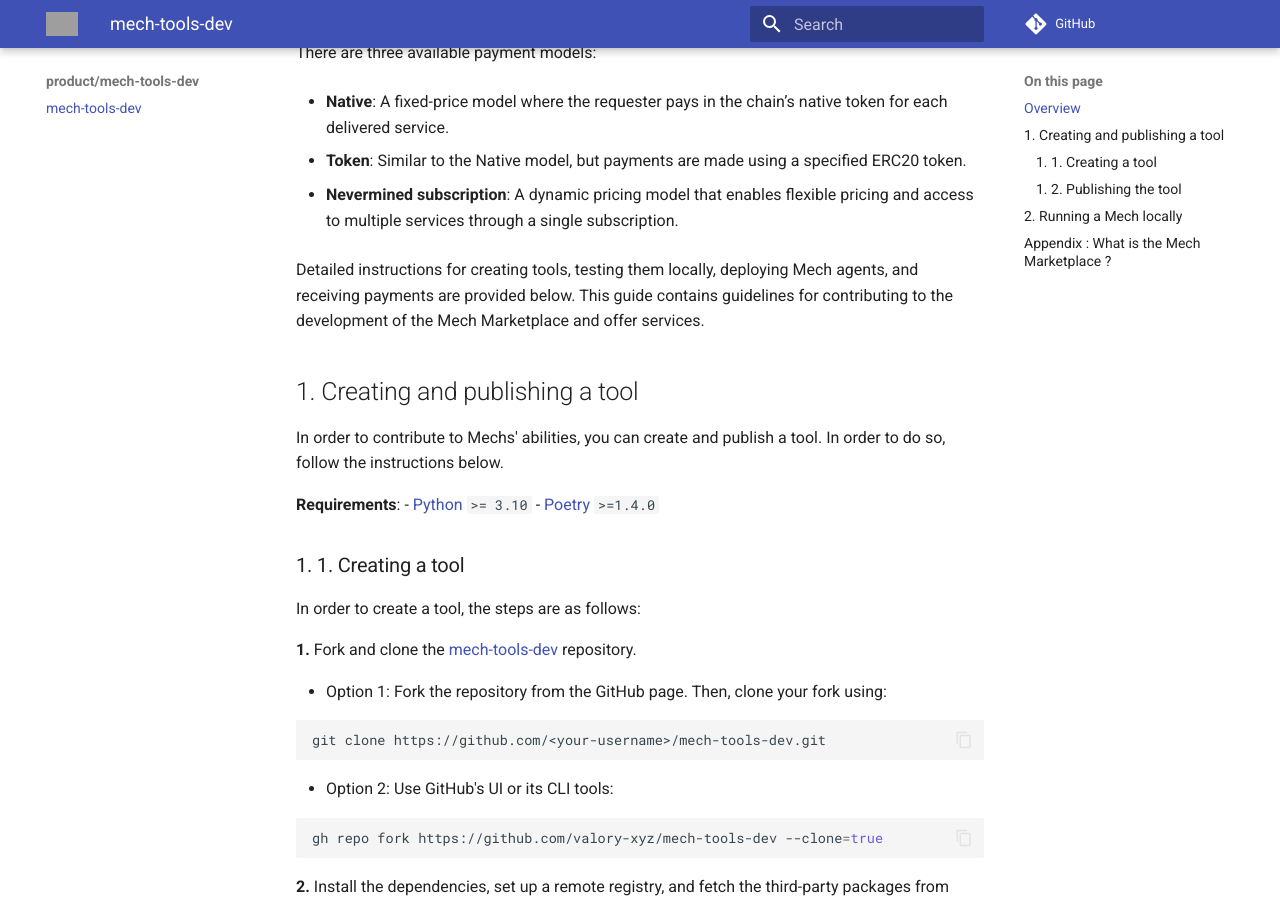
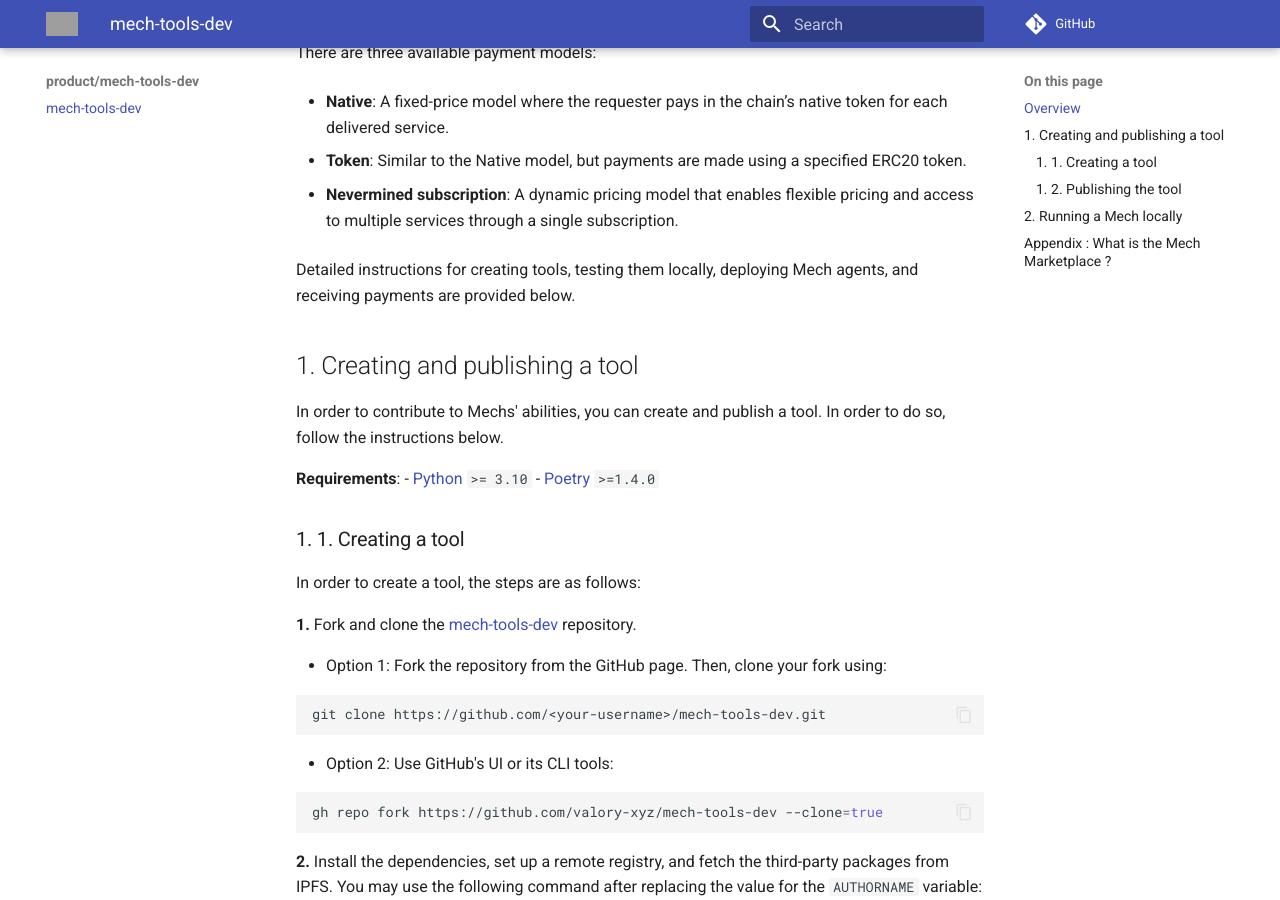
Before and after one commit to valory-xyz/mech-tools-dev, an MkDocs documentation site: the page built from docs/index.md, in a window 1280 px wide and 900 px high, scrolled down 511 px. Built offline with MkDocs 1.6.1 and Material for MkDocs 9.7.7, drawn with Linux system fonts in a browser that asks for light colours; comment, search, counter and statistics services are not loaded; some of the changed lines change nothing that is shown; grey boxes are pictures that could not be loaded.

Commit message:
docs: remove unnecessary parts

```diff
--- a/docs/index.md
+++ b/docs/index.md
@@ -17,7 +17,6 @@
 - **Nevermined subscription**: A dynamic pricing model that enables flexible pricing and access to multiple services through a single subscription.
 
 Detailed instructions for creating tools, testing them locally, deploying Mech agents, and receiving payments are provided below.
-This guide contains guidelines for contributing to the development of the Mech Marketplace and offer services.
 
 ## 1. Creating and publishing a tool
 
@@ -213,91 +212,6 @@
 
 In order to deploy a Mech agent, register it on the Mech Marketplace and run it locally in order to test your tools, you can use the [quickstart](https://github.com/valory-xyz/quickstart/blob/main/README.md).
 
-<!-- Alternatively, you can follow the instructions below.
-
-### 2.1 Creating a Mech service
-
-To create the service, go to the [Olas Registry](https://registry.olas.network/gnosis/services) webpage.
-
-**1.** Select the appropriate network and connect your wallet.
-
-**2.** Click the **"Mint"** button to begin service creation.
-
-**3.** Fill in the service creation form as follows:
-
-- Click **"Prefill address"** to automatically populate the **owner address** field.
-  Ensure this address has sufficient funds for deploying the service.
-
-- For the **metadata hash**, click **"Generate Hash & File"**.
-  You should use the hash found in the `packages/packages.json` file of the [mech-predict repository](https://github.com/valory-xyz/mech-tools-dev/), under the key starting with `service/valory/mech/`.
-
-- Select the appropriate prefix and paste the remaining part of the key into the field.
-  For example, if the full key is `service/valory/mech/0.1.0`, then the version is `0.1.0`.
-
-- For the **Agent ID**, follow the instructions provided in the interface. (You can use Agent ID = `9` for testing purposes.)
-
-- Set **Number of Slots** to the number of agents the service will use (we suggest `1` for testing).
-
-- For **Agent bond cost**, enter a small value such as `1000000000000000` GörliWei (= 0.001 GörliETH).
-
-- For **Threshold** to `1` for testing.
-
-Once all fields are filled, click **"Submit"**.
-
-**4.** Click the **"Services"** tab. Your newly created service will appear as the most recent entry. Click **"View"** to inspect it.
-
-**5.** Complete the following three steps in order:
-
-- **Step 1**: Click **"Activate Registration"**.
-
-- **Step 2**: In the **"Agent Instance Addresses"** field, enter one address per agent (these must be distinct from the owner address), then click **"Register Agents"**.
-
-- **Step 3**: Choose a **service multisig** and click **"Submit"**.
-
-**6.** Your service is now deployed.
-
-You will see the address of the associated safe (multisig) contract — keep this address, as it is required for running the Mech.
-
-### 2.2 Registering the service on the Mech Marketplace
-
-In order to register your service on the Mech Marketplace, follow the instructions below.
-
-**1.** Find [here](https://github.com/valory-xyz/ai-registry-mech/blob/v0.4.0/docs/configuration.json) the address of MechMarketPlaceProxy for the chosen network.
-
-**2.** Using the scan of the chosen network, trigger the function `create` of this contract with the following inputs (in order):
-
-- The service id.
-- The Mech Factory address for the selected network and payment model. To find the correct address, refer to the [configuration file](https://github.com/valory-xyz/ai-registry-mech/blob/v0.4.0/docs/configuration.json). Search for the address that matches the chosen payment model:
-
-    - For Native, look for the MechFactoryFixedPriceNative address.
-
-    - For Token: MechFactoryFixedPriceToken address.
-
-    - For Nevermined, find MechFactoryNvmSubscriptionNative.
-
-- The maximum price of the Mech (also called maxDeliveryRate), converted to Wei. In order to do this, first multiply
-the price in xDAI by 10^18. For instance, for a price of 1 xDAI, this
-is equal to 10^18. Then Use [ABI Hashex Encoder](https://abi.hashex.org/). Select uint256 as the type and enter the obtained value (for 1 xDAI this is 1000000000000000000 in wei). The tool will generate the encoded result, which is the following in the example: 0000000000000000000000000000000000000000000000000de0b6b3a7640000. Finally add 0x at the beginning of the sequence to obtain 0x0000000000000000000000000000000000000000000000000de0b6b3a7640000 in the example. This is the sequence that should be entered.
-
-
-:warning: You must use the same EOA as the one used to deploy the service.
-
-### 2.3 Running the Mech service
-
-In order to run the Mech service that you created, use this repository. The steps are the same as in this [README.md](https://github.com/valory-xyz/mech-predict/blob/main/README.md#running-the-old-base-mech) (section 'Running the old base Mech').
-
-## 3. How to accrue the payments
-
-In order to accrue the payments of your Mech, find [here](https://github.com/valory-xyz/ai-registry-mech/blob/v0.4.0/docs/configuration.json) the BalanceTracker contract which corresponds to the payment model of your Mech. The key is the following for each of the three payment models:
-
-- Native: BalanceTrackerFixedPriceNative
-
-- Token: BalanceTrackerFixedPriceToken
-
-- Nevermined: BalanceTrackerNvmSubscriptionNative
-
-Enter its address in the scan of the chosen network. Click on "Contract" and then "Write Contract" and trigger the function processPaymentByMultisig. Enter the address of your Mech and click on "Write". This will transfer the funds stored in the Mech Marketplace to the address of your Mech contract.  -->
-
 ## Appendix : What is the Mech Marketplace ?
 
 The Mech Marketplace is a collection of smart contracts designed to facilitate seamless interactions between agents or applications (referred to as requesters) and Mech agents which provide task-based services. Essentially, it acts as a relay, enabling secure, on-chain payments while ensuring efficient task requests and service delivery.
```
